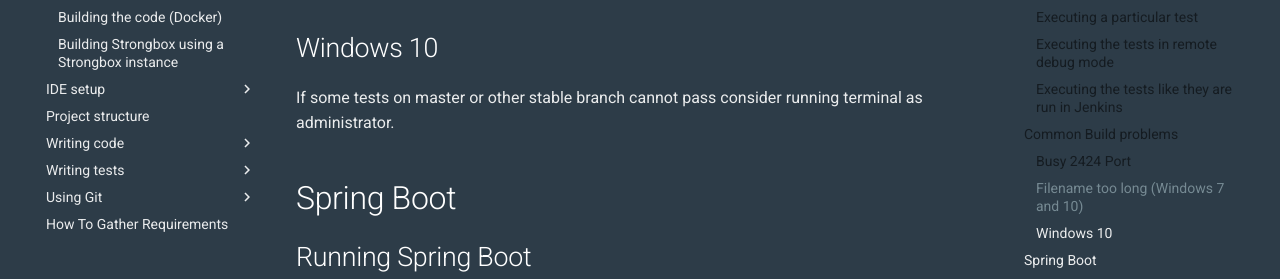
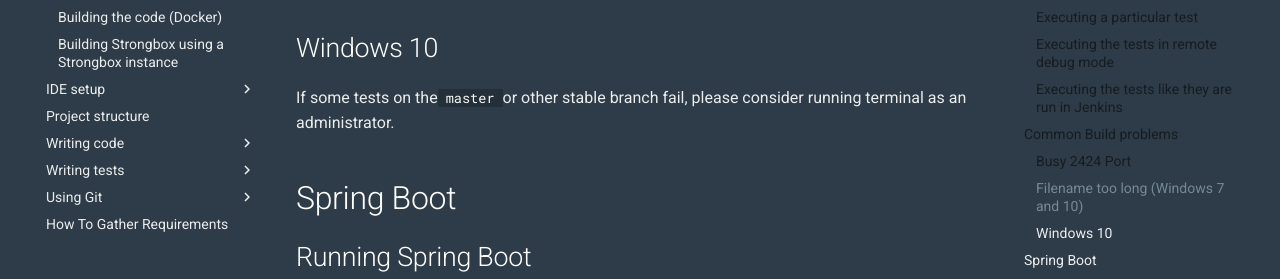
Before and after one commit to strongbox/strongbox-docs, an MkDocs documentation site: the page built from docs/developer-guide/building-the-code.md, in a window 1280 px wide and 900 px high, scrolled down 2615 px. Shown: the part 172-451 px from the top of the window. Built offline with MkDocs 1.6.1 and Material for MkDocs 9.7.7, drawn with Linux system fonts in a browser that asks for light colours; comment, search, counter and statistics services are not loaded.

Commit message:
Update building-the-code.md

```diff
--- a/docs/developer-guide/building-the-code.md
+++ b/docs/developer-guide/building-the-code.md
@@ -108,7 +108,7 @@
 
 ### Windows 10
 
-If some tests on master or other stable branch cannot pass consider running terminal as administrator.
+If some tests on the `master` or other stable branch fail, please consider running terminal as an administrator.
 
 ## Spring Boot
 
```
